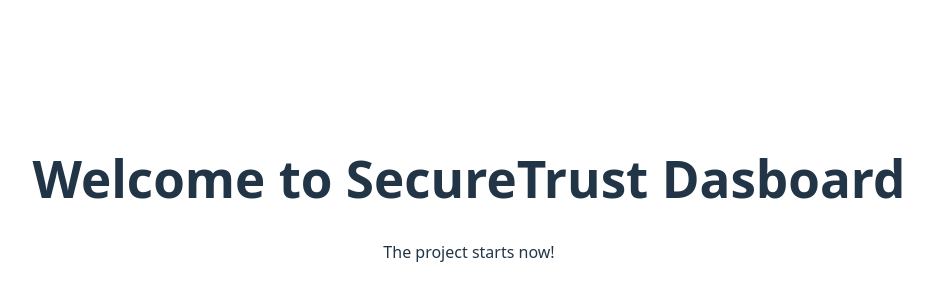
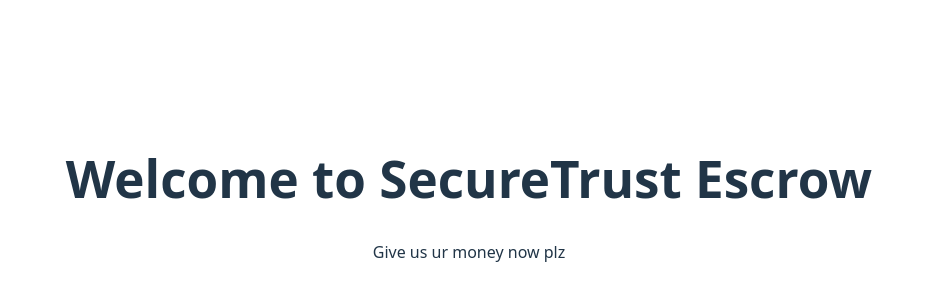
Before and after one commit to 2bryan3/SecureTrust-Escrow, a React app in the folder frontend/: page / in a window 1280 px wide. Shown: the part 202-502 px from the top of the page, without its empty margins (171-1104 px from the left). Built offline with nearby package versions, Linux system fonts and the light colour scheme; the HTML template or start-up script is replaced by a standard one.

Commit message:
It begins

```diff
--- a/frontend/src/pages/Dashboard.tsx
+++ b/frontend/src/pages/Dashboard.tsx
@@ -3,8 +3,8 @@ import React from 'react';
 const Dashboard: React.FC = () => {
     return (
         <div>
-            <h1>Welcome to SecureTrust Dasboard</h1>
-            <p>The project starts now!</p>
+            <h1>Welcome to SecureTrust Escrow</h1>
+            <p>Give us ur money now plz</p>
 	    </div>
     )
 };
```
